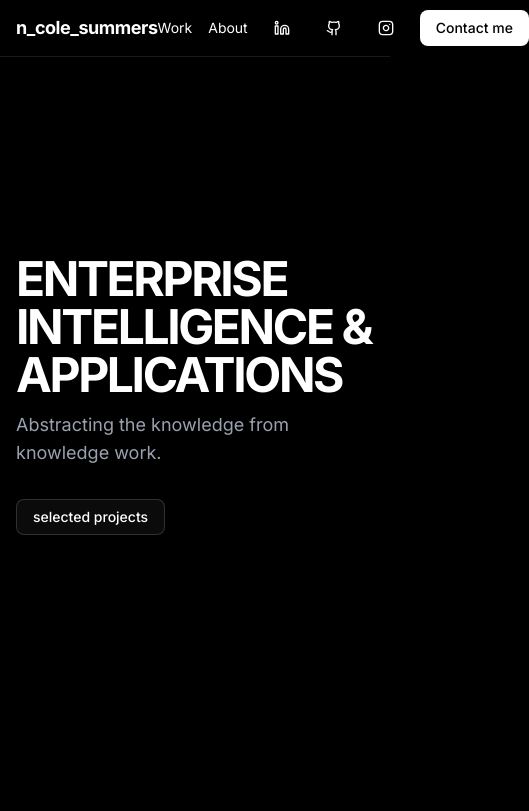
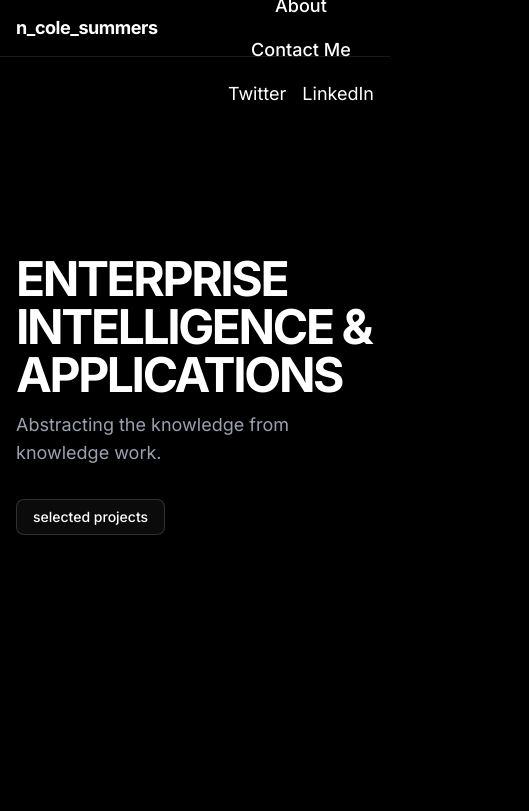
Before and after one commit to ncolesummers/enterprise-intelligence-portfolio, a Next.js app: page / in a window 390 px wide. Shown: the top 811 px of the page, 529 px wide, since content can reach past the window. Built offline with nearby package versions, Linux system fonts and the light colour scheme.

Commit message:
Refactor header navigation to implement responsive Hamburger Menu; create MobileNav and DesktopNav components for improved usability on different screen sizes.

```diff
--- /dev/null
+++ b/src/components/desktop-nav.tsx
@@ -0,0 +1,33 @@
+import React from "react";
+
+const DesktopNav = () => {
+  return (
+    <div className="hidden sm:flex justify-between items-center">
+      <nav className="flex space-x-8">
+        <a href="#work" className="text-lg font-medium">
+          Work
+        </a>
+        <a href="#about" className="text-lg font-medium">
+          About
+        </a>
+        <a href="#contact" className="text-lg font-medium">
+          Contact Me
+        </a>
+      </nav>
+      <div className="flex space-x-4">
+        <a href="https://twitter.com" aria-label="Twitter" className="text-lg">
+          Twitter
+        </a>
+        <a
+          href="https://linkedin.com"
+          aria-label="LinkedIn"
+          className="text-lg"
+        >
+          LinkedIn
+        </a>
+      </div>
+    </div>
+  );
+};
+
+export default DesktopNav;
--- a/src/components/header.tsx
+++ b/src/components/header.tsx
@@ -1,6 +1,8 @@
 import Link from "next/link";
 import { Button } from "@/components/ui/button";
 import { Github, Instagram, Linkedin } from "lucide-react";
+import MobileNav from "./mobile-nav";
+import DesktopNav from "./desktop-nav";
 
 const Header = () => {
   return (
@@ -12,60 +14,9 @@ const Header = () => {
         >
           n_cole_summers
         </Link>
-        <nav className="flex items-center gap-4">
-          <button
-            onClick={() => {
-              document.getElementById("work")?.scrollIntoView({
-                behavior: "smooth",
-                block: "start",
-              });
-            }}
-            className="text-sm hover:text-gray-300 cursor-pointer"
-            aria-label="Scroll to Work Section"
-          >
-            Work
-          </button>
-          <Link href="/about" className="text-sm hover:text-gray-300">
-            About
-          </Link>
-          <Link
-            href="https://www.linkedin.com/in/n-cole-summers/"
-            target="_blank"
-          >
-            <Button
-              variant="ghost"
-              size="icon"
-              className="text-white hover:text-gray-300 p-2"
-              aria-label="LinkedIn Profile"
-            >
-              <Linkedin className="h-5 w-5" />
-            </Button>
-          </Link>
-          <Link href="https://github.com/ncolesummers/" target="_blank">
-            <Button
-              variant="ghost"
-              size="icon"
-              className="text-white hover:text-gray-300 p-2"
-              aria-label="GitHub Profile"
-            >
-              <Github className="h-5 w-5" />
-            </Button>
-          </Link>
-          <Link href="https://www.instagram.com/ncolesummers/" target="_blank">
-            <Button
-              variant="ghost"
-              size="icon"
-              className="text-white hover:text-gray-300 p-2"
-              aria-label="Instagram Profile"
-            >
-              <Instagram className="h-5 w-5" />
-            </Button>
-          </Link>
-          <Link href="mailto:n_cole_summers@icloud.com">
-            <Button className="bg-white text-black hover:bg-gray-200">
-              Contact me
-            </Button>
-          </Link>
+        <nav>
+          <MobileNav />
+          <DesktopNav />
         </nav>
       </div>
     </header>
--- /dev/null
+++ b/src/components/mobile-nav.tsx
@@ -0,0 +1,37 @@
+import React from "react";
+
+const MobileNav = () => {
+  return (
+    <div className="block sm:hidden">
+      <nav className="flex flex-col items-center space-y-4">
+        <a href="#work" className="text-lg font-medium">
+          Work
+        </a>
+        <a href="#about" className="text-lg font-medium">
+          About
+        </a>
+        <a href="#contact" className="text-lg font-medium">
+          Contact Me
+        </a>
+        <div className="flex space-x-4">
+          <a
+            href="https://twitter.com"
+            aria-label="Twitter"
+            className="text-lg"
+          >
+            Twitter
+          </a>
+          <a
+            href="https://linkedin.com"
+            aria-label="LinkedIn"
+            className="text-lg"
+          >
+            LinkedIn
+          </a>
+        </div>
+      </nav>
+    </div>
+  );
+};
+
+export default MobileNav;
```
Also changed, not shown: 2 other files (tests, documents, lock files or other folders).
